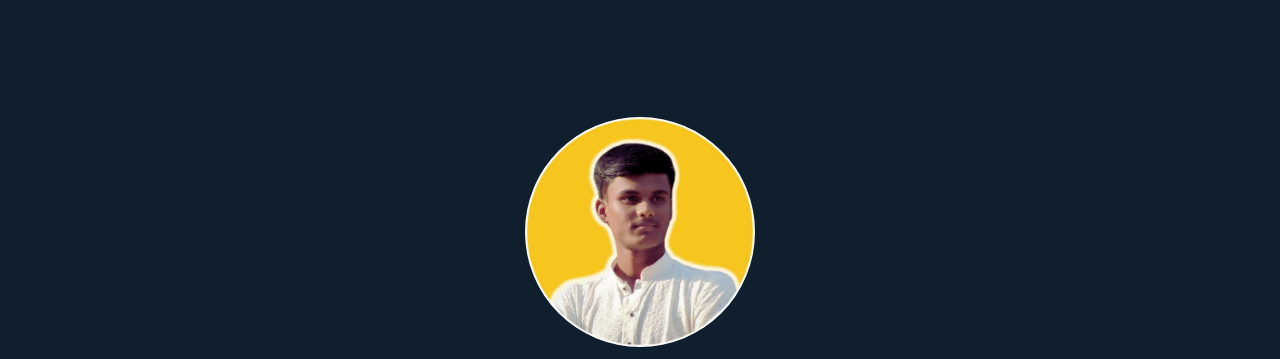
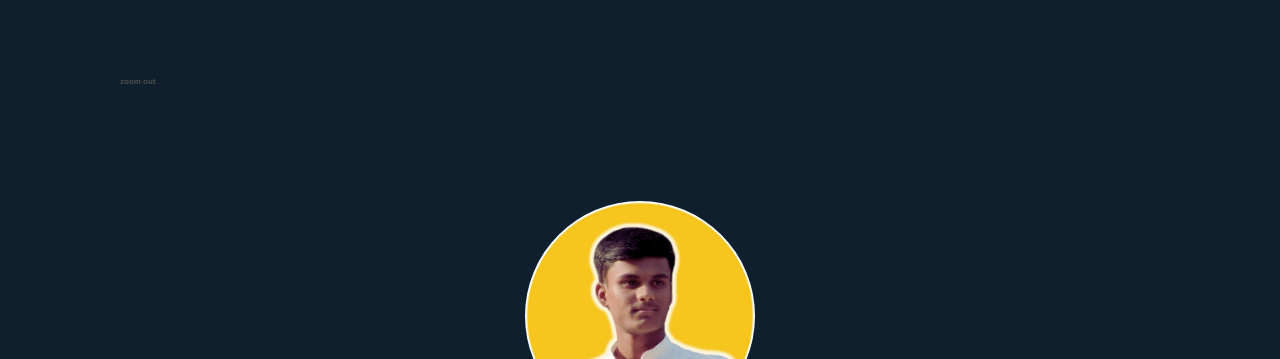
Before and after one commit to Varadpawar19/varad, a plain HTML site: page index.html in a window 1280 px wide. Shown: the part 73-432 px from the top of the page. Drawn offline with Linux system fonts and the light colour scheme; a script that the page names is missing.

Commit message:
style.css

```diff
--- a/style.css
+++ b/style.css
@@ -3,7 +3,12 @@ body {
     font-family: sans-serif;
     background-color: #0f1f2e; /* Light gray background */
   }
-
+    body h1 {
+    font-size: 8px;
+    margin-top: 150px;
+    margin-left: 120px;
+    color: #515050;
+}
   .hero {
     display: flex;
     flex-direction: column;
```
